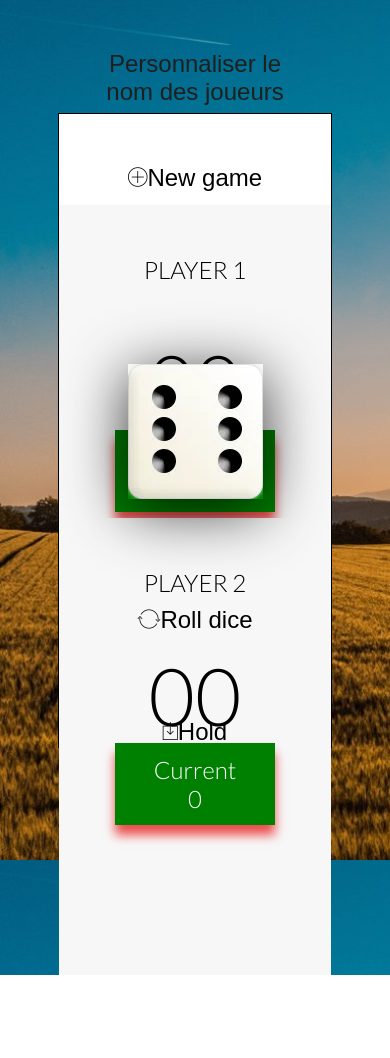
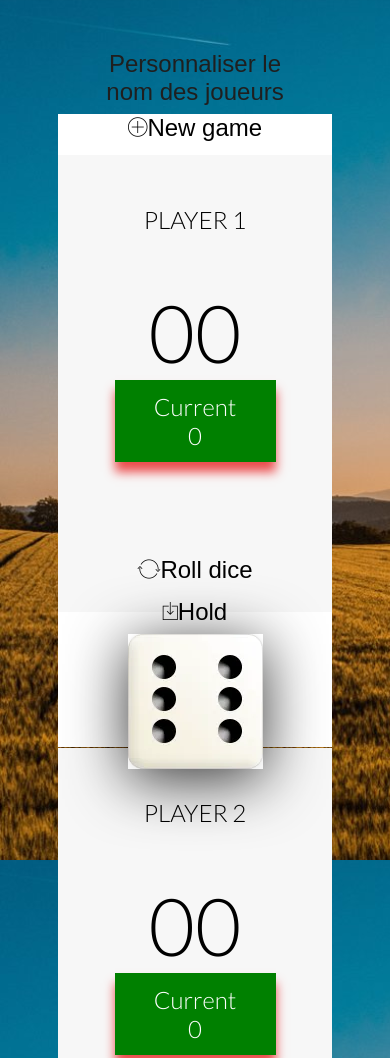
Before and after one commit to JonathanStMarc/eval-js-Studi, a plain HTML site: page index.html in a window 390 px wide. Shown: the top 1058 px of the page. Before the commit the page ends 975 px from the top, so only its background shows below. Drawn offline with nearby package versions, Linux system fonts and the light colour scheme.

Commit message:
responsive ok

```diff
--- a/style.css
+++ b/style.css
@@ -3,17 +3,40 @@
         display: flex;
         flex-direction: column;
         width: 100%;
+        height: 100vh;
     }
+
     .player1Panel {
         position: relative;
-        top: 500px;
+        top: 450px;
+        height: 50%;
     }
     .player2Panel {
         position: relative;
-        top: -180px;
+        top: 50px;
+        height: 50%;
+    }
+    .player1,
+    .player2 {
+        margin-bottom: 0px;
     }
     .group-btn {
+        flex-direction: row;
+        position: relative;
         z-index: 1;
+        bottom: 50px;
+    }
+    .btn-roll {
+        position: relative;
+    }
+    .btn-hold {
+        position: relative;
+        margin-bottom: 150px;
+        top: 180px;
+    }
+    .dice {
+        position: relative;
+        top: 320px;
     }
 }
 * {
@@ -48,7 +71,6 @@ body {
     height: 75vh;
     margin: 50px;
     background-color: #fff;
-    border: 1px solid black;
 }
 .active,
 .winner {
@@ -128,7 +150,7 @@ img.dice {
     width: 8rem;
     height: 3rem;
     margin-bottom: 50px;
-    top: 120px;
+    top: 50px;
 }
 .btn-new {
     position: relative;
```
